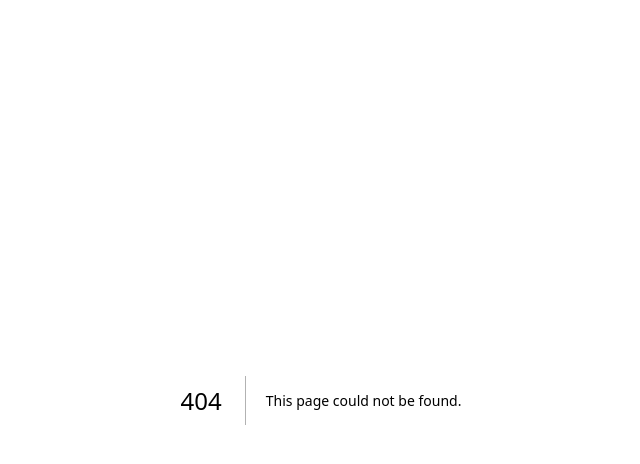
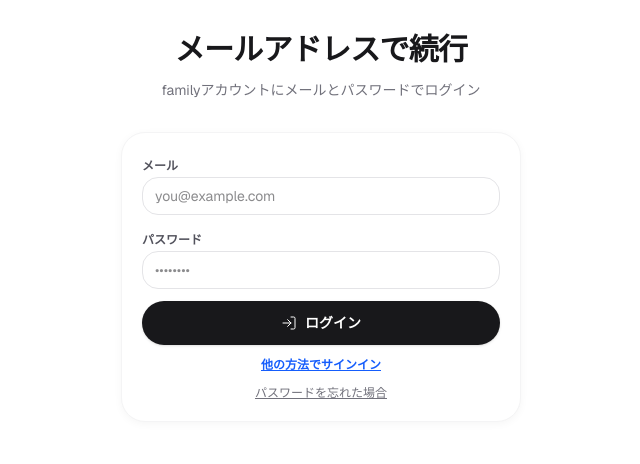
Before and after one commit to reskilltousan/family-exam-planner, a Next.js app in the folder web/: page /signin/email in a window 1280 px wide. Before the commit this address had no page. Shown: the top 464 px of the page, without its empty margins (319-959 px from the left). Built offline with nearby package versions, Linux system fonts and the light colour scheme.

Commit message:
Add email signin page and update task logs

```diff
--- /dev/null
+++ b/web/src/app/signin/email/page.tsx
@@ -0,0 +1,95 @@
+"use client";
+
+import Link from "next/link";
+import { useRouter } from "next/navigation";
+import { useState } from "react";
+import { LogIn } from "lucide-react";
+
+export default function EmailSignInPage() {
+  const router = useRouter();
+  const [email, setEmail] = useState("");
+  const [password, setPassword] = useState("");
+  const [loading, setLoading] = useState(false);
+  const [message, setMessage] = useState("");
+
+  async function handleLogin() {
+    if (!email.trim() || !password.trim()) {
+      setMessage("メールアドレスとパスワードを入力してください");
+      return;
+    }
+    setLoading(true);
+    setMessage("");
+    try {
+      const res = await fetch("/api/auth/login", {
+        method: "POST",
+        headers: { "Content-Type": "application/json" },
+        body: JSON.stringify({ email, password }),
+      });
+      if (!res.ok) throw new Error(await res.text());
+      const data = (await res.json()) as { id: string };
+      if (typeof window !== "undefined") {
+        window.localStorage.setItem("familyId", data.id);
+      }
+      router.push("/");
+    } catch (e) {
+      setMessage((e as Error).message);
+    } finally {
+      setLoading(false);
+    }
+  }
+
+  return (
+    <div className="min-h-screen bg-white font-sans text-zinc-900">
+      <header className="flex flex-col items-center gap-3 px-6 py-8 text-center">
+        <h1 className="text-3xl font-bold tracking-tight">メールアドレスで続行</h1>
+        <p className="text-sm text-zinc-500">familyアカウントにメールとパスワードでログイン</p>
+      </header>
+
+      <main className="mx-auto flex max-w-md flex-col gap-4 px-6 pb-12">
+        <div className="space-y-3 rounded-3xl border border-zinc-100 bg-white p-5 shadow-[0_2px_8px_rgba(0,0,0,0.04)]">
+          <div className="space-y-2">
+            <label className="text-xs font-semibold text-zinc-600">メール</label>
+            <input
+              className="w-full rounded-2xl border border-zinc-200 px-3 py-2 text-sm focus:border-blue-500 focus:outline-none"
+              value={email}
+              onChange={(e) => setEmail(e.target.value)}
+              placeholder="you@example.com"
+              autoComplete="email"
+            />
+          </div>
+          <div className="space-y-2">
+            <label className="text-xs font-semibold text-zinc-600">パスワード</label>
+            <input
+              type="password"
+              className="w-full rounded-2xl border border-zinc-200 px-3 py-2 text-sm focus:border-blue-500 focus:outline-none"
+              value={password}
+              onChange={(e) => setPassword(e.target.value)}
+              placeholder="••••••••"
+              autoComplete="current-password"
+            />
+          </div>
+          {message && (
+            <div className="rounded-xl bg-amber-50 px-3 py-2 text-xs text-amber-700">{message}</div>
+          )}
+          <button
+            onClick={handleLogin}
+            disabled={loading}
+            className="flex w-full items-center justify-center gap-2 rounded-full bg-zinc-900 px-4 py-3 text-sm font-semibold text-white shadow-sm hover:opacity-90 disabled:opacity-60"
+          >
+            <LogIn className="h-4 w-4" strokeWidth={1.5} />
+            ログイン
+          </button>
+          <Link
+            href="/signin"
+            className="block text-center text-xs font-semibold text-blue-600 underline hover:text-blue-700"
+          >
+            他の方法でサインイン
+          </Link>
+          <Link href="/reset" className="block text-center text-xs text-zinc-500 underline hover:text-zinc-700">
+            パスワードを忘れた場合
+          </Link>
+        </div>
+      </main>
+    </div>
+  );
+}
```
Also changed, not shown: 2 other files (tests, documents, lock files or other folders).
